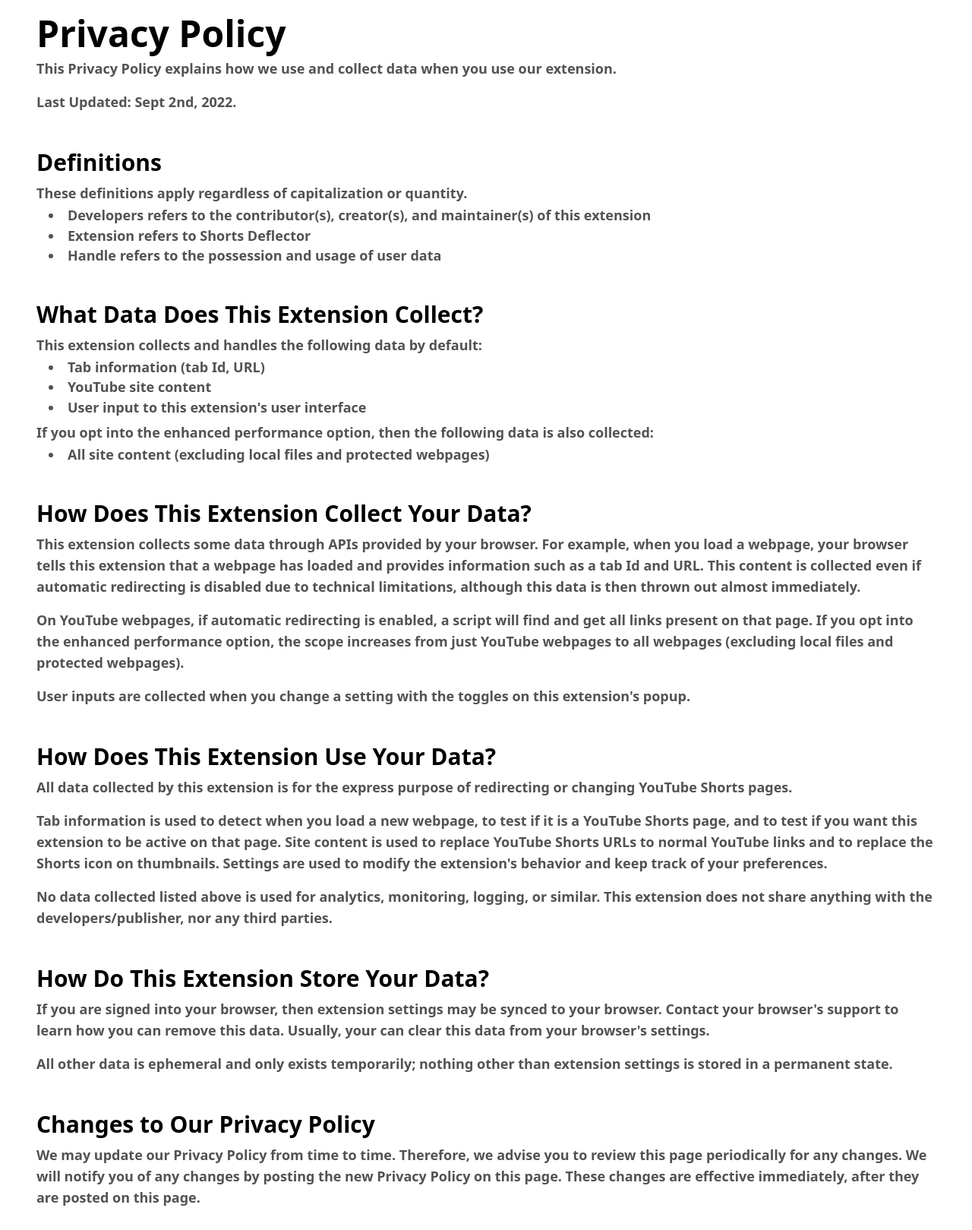
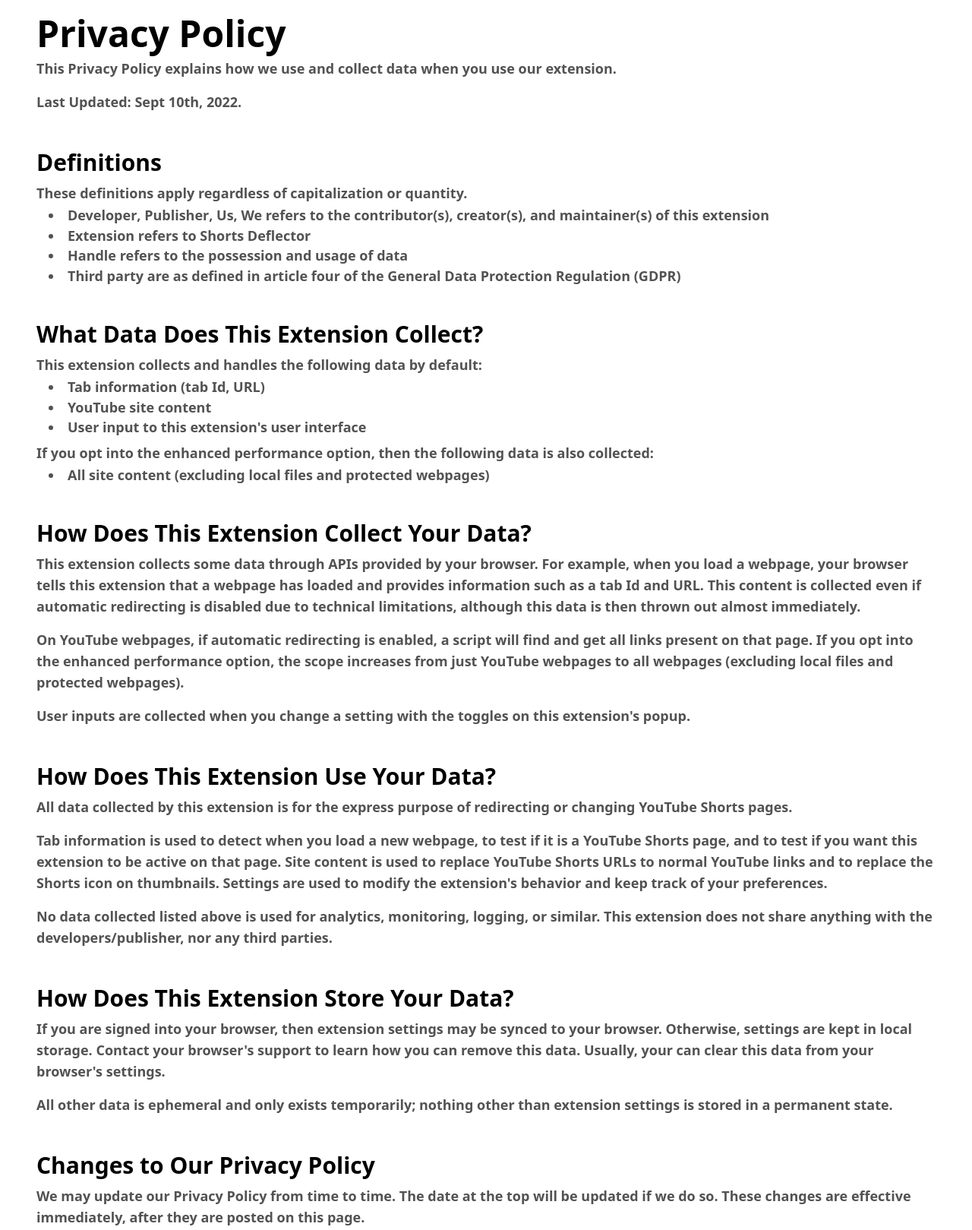
Before and after one commit to evenevan/shorts-deflector, an Astro site: page /privacy in a window 1280 px wide. Shown: the part 100-1719 px from the top of the page at 76% size. Built offline with nearby package versions, Linux system fonts and the light colour scheme; Astro itself is replaced by a stand-in of ours.

Commit message:
chore: update privacy policy

```diff
--- a/src/pages/privacy.astro
+++ b/src/pages/privacy.astro
@@ -15,7 +15,7 @@
             <Text>
                 This Privacy Policy explains how we use and collect data when you use our extension.
             </Text>
-            <Text>Last Updated: Sept 2nd, 2022.</Text>
+            <Text>Last Updated: Sept 10th, 2022.</Text>
         </Paragraph>
     </Block>
     <Block>
@@ -24,14 +24,17 @@
             <List>
                 <Text>These definitions apply regardless of capitalization or quantity.</Text>
                 <ListItem>
-                    <b>Developers</b> refers to the contributor(s), creator(s), and maintainer(s) of
+                    <b>Developer</b>, <b>Publisher</b>, <b>Us</b>, <b>We</b> refers to the contributor(s), creator(s), and maintainer(s) of
                     this extension
                 </ListItem>
                 <ListItem>
                     <b>Extension</b> refers to Shorts Deflector
                 </ListItem>
                 <ListItem>
-                    <b>Handle</b> refers to the possession and usage of user data
+                    <b>Handle</b> refers to the possession and usage of data
+                </ListItem>
+                <ListItem>
+                    <b>Third party</b> are as defined in article four of the General Data Protection Regulation (GDPR)
                 </ListItem>
             </List>
         </Paragraph>
@@ -107,12 +110,12 @@
     </Block>
     <Block>
         <Title anchor="how-does-this extension-store-your-data"
-            >How Do This Extension Store Your Data?</Title
+            >How Does This Extension Store Your Data?</Title
         >
         <Paragraph>
             <Text>
                 If you are signed into your browser, then extension settings may be synced to your
-                browser. Contact your browser's support to learn how you can remove this data.
+                browser. Otherwise, settings are kept in local storage. Contact your browser's support to learn how you can remove this data.
                 Usually, your can clear this data from your browser's settings.
             </Text>
             <Text>
@@ -125,9 +128,7 @@
         <Title anchor="changes-to-our-privacy-policy">Changes to Our Privacy Policy</Title>
         <Paragraph>
             <Text>
-                We may update our Privacy Policy from time to time. Therefore, we advise you to
-                review this page periodically for any changes. We will notify you of any changes by
-                posting the new Privacy Policy on this page. These changes are effective
+                We may update our Privacy Policy from time to time. The date at the top will be updated if we do so. These changes are effective
                 immediately, after they are posted on this page.
             </Text>
         </Paragraph>
@@ -137,7 +138,7 @@
         <Paragraph>
             <Text>
                 If you have any questions about this extension's Privacy Policy or the data we hold
-                on you, please do not hesitate to contact the developers at <a
+                on you, please do not hesitate to contact us at <a
                     class="bold text-light-1 dark:text-dark-1"
                     href="mailto:attituding@outlook.com">attituding@outlook.com</a
                 >
```
